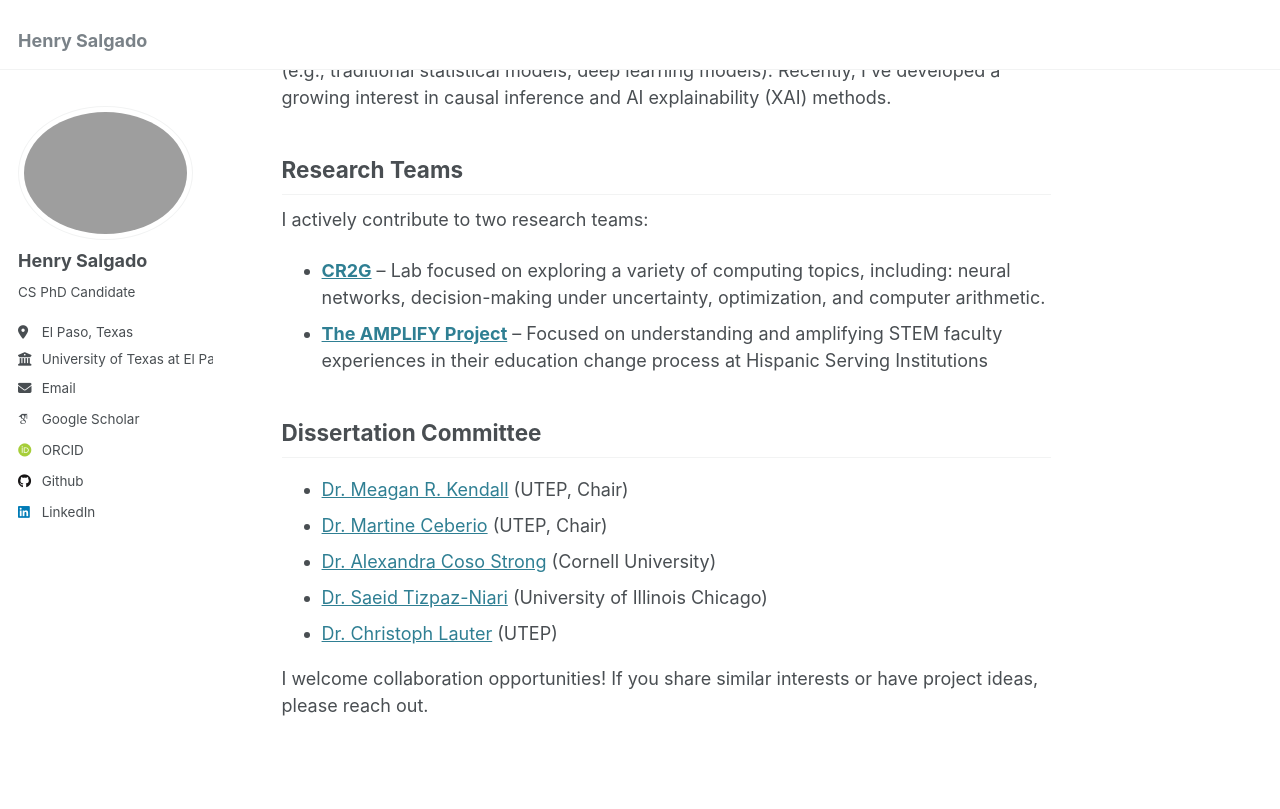
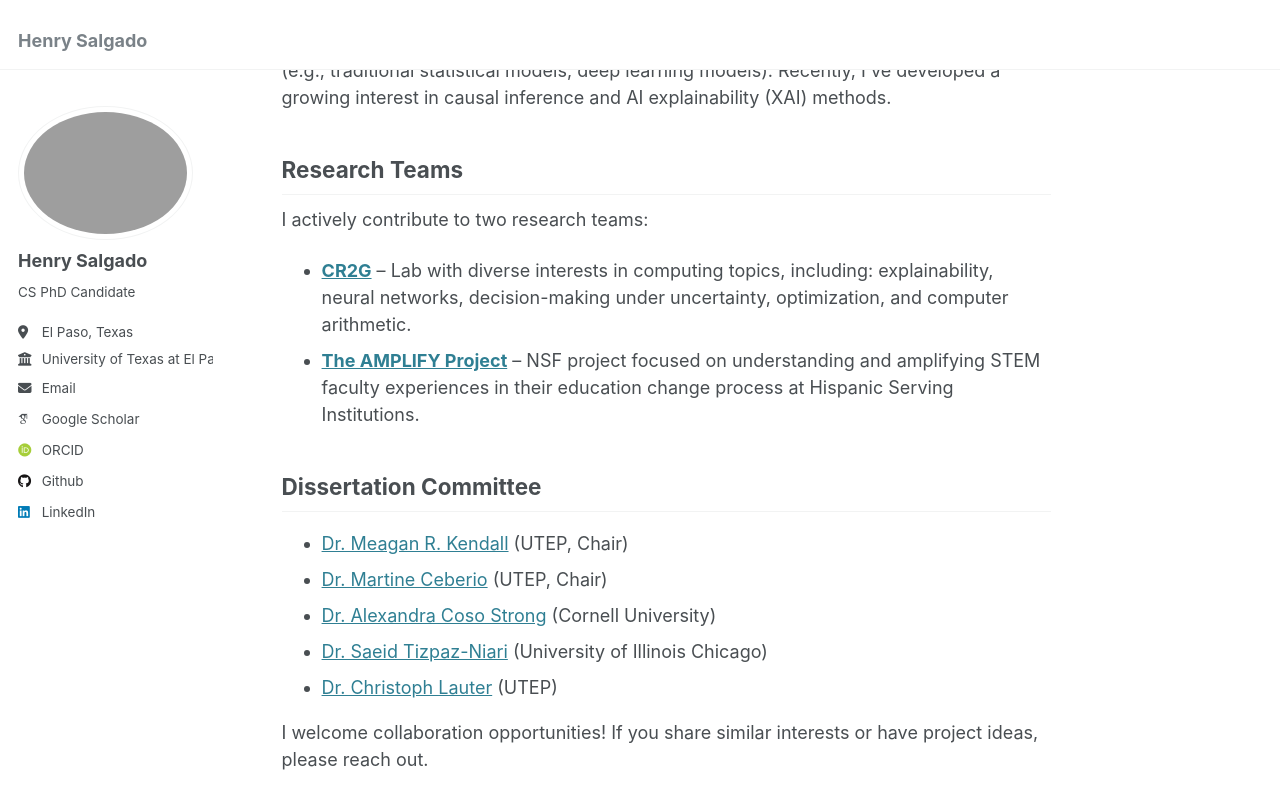
Before and after one commit to eigenhenry/eigenhenry.github.io, a Jekyll site: the page built from _pages/about.md, in a window 1280 px wide and 900 px high, scrolled down 349 px. Shown: the top 809 px of the window. Built offline with Jekyll 4.4.1, drawn with Linux system fonts in a browser that asks for light colours; some web fonts are replaced.

Commit message:
Update about.md

```diff
--- a/_pages/about.md
+++ b/_pages/about.md
@@ -14,11 +14,11 @@
 ## Research Teams
 I actively contribute to two research teams:
 
-* [**CR2G**](http://cr2g.constraintsolving.com/) – Lab focused on exploring a variety of computing topics, including: neural networks, decision-making under uncertainty, optimization, and computer arithmetic.
-* [**The AMPLIFY Project**](https://www.utep.edu/engineering/amplify/) – Focused on understanding and amplifying STEM faculty experiences in their education change process at Hispanic Serving Institutions
+* [**CR2G**](http://cr2g.constraintsolving.com/) – Lab with diverse interests in computing topics, including: explainability, neural networks, decision-making under uncertainty, optimization, and computer arithmetic.
+* [**The AMPLIFY Project**](https://www.utep.edu/engineering/amplify/) – NSF project focused on understanding and amplifying STEM faculty experiences in their education change process at Hispanic Serving Institutions.
 
 ## Dissertation Committee
-* [Dr. Meagan R. Kendall](https://www.utep.edu/engineering/amplify/team/) (UTEP, Chair)
+* [Dr. Meagan R. Kendall](https://expertise.utep.edu/profiles/mvaughan) (UTEP, Chair)
 * [Dr. Martine Ceberio](https://martineceberio.fr/)  (UTEP, Chair)
 * [Dr. Alexandra Coso Strong](https://www.engineering.cornell.edu/people/alexandra-coso-strong/) (Cornell University)
 * [Dr. Saeid Tizpaz-Niari](https://tizpaz.github.io/) (University of Illinois Chicago)
```
